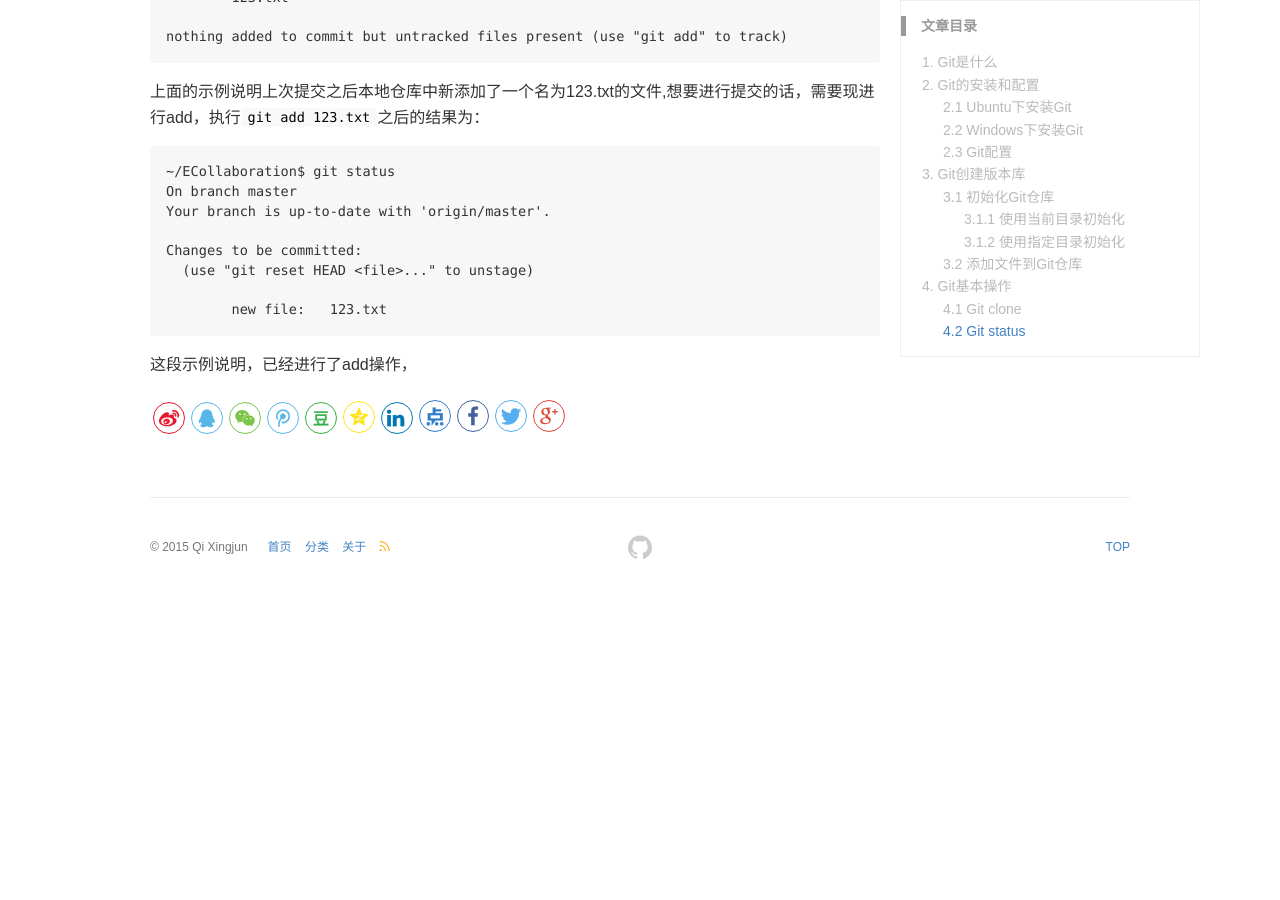
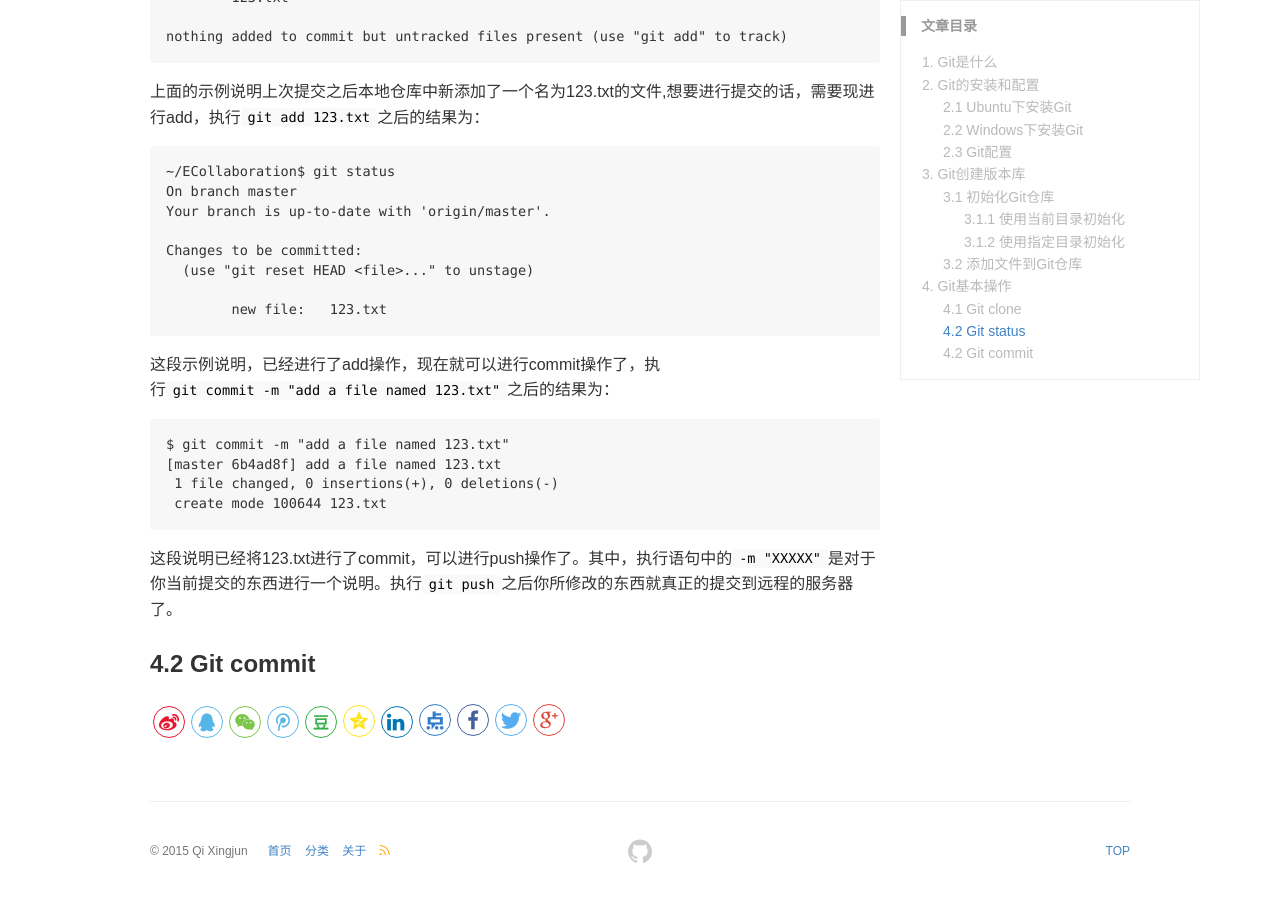
Before and after one commit to QiXingjun/QiXingjun.github.io, a Jekyll site: the page built from _posts/blog/2016-09-01-introduction-of-git.md, in a window 1280 px wide and 900 px high, scrolled down 2451 px. Built offline with Jekyll 4.4.1, drawn with Linux system fonts in a browser that asks for light colours; comment, search, counter and statistics services are not loaded; before the commit the page ends 3047 px from its top, so only the background shows below that.

Commit message:
Update 2016-09-01-introduction-of-git.md

````diff
--- a/_posts/blog/2016-09-01-introduction-of-git.md
+++ b/_posts/blog/2016-09-01-introduction-of-git.md
@@ -114,4 +114,15 @@ Changes to be committed:
 	new file:   123.txt
 ```
 
-这段示例说明，已经进行了add操作，
+这段示例说明，已经进行了add操作，现在就可以进行commit操作了，执行`git commit -m "add a file named 123.txt"`之后的结果为：
+
+```
+$ git commit -m "add a file named 123.txt"
+[master 6b4ad8f] add a file named 123.txt
+ 1 file changed, 0 insertions(+), 0 deletions(-)
+ create mode 100644 123.txt
+```
+
+这段说明已经将123.txt进行了commit，可以进行push操作了。其中，执行语句中的`-m "XXXXX"`是对于你当前提交的东西进行一个说明。执行`git push`之后你所修改的东西就真正的提交到远程的服务器了。
+
+### 4.2 Git commit
````
